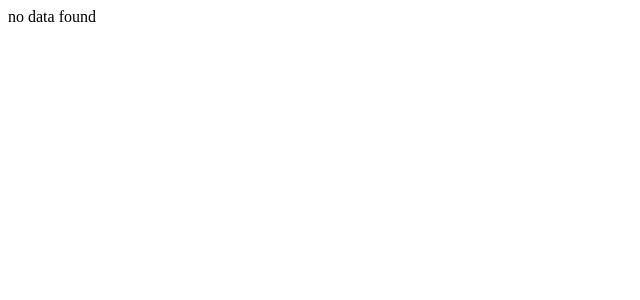
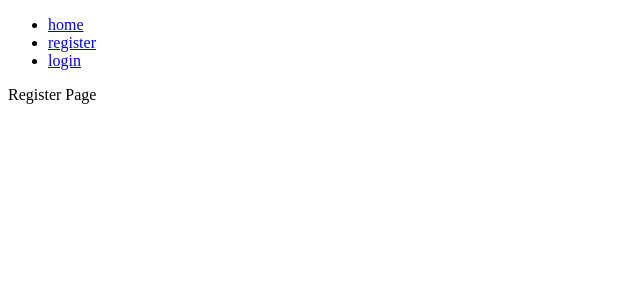
Before and after one commit to BrunoSilvaDF/jwt-authentication, a React (Create React App) app in the folder web/: page /register in a window 1280 px wide. Shown: the top 300 px of the page, without its empty margins (0-640 px from the left). Built offline with nearby package versions, Linux system fonts and the light colour scheme; no server answers.

Commit message:
feat: add routes

```diff
--- a/web/src/app.tsx
+++ /dev/null
@@ -1,18 +0,0 @@
-import React from 'react'
-import { useHelloQuery } from './generated/graphql'
-
-const App = () => {
-  const { data, loading } = useHelloQuery()
-
-  if (loading) {
-    return <div>loading...</div>
-  }
-
-  if (!data) {
-    return <div>no data found</div>
-  }
-
-  return <div className='App'>{data?.hello}</div>
-}
-
-export default App
--- a/web/src/index.tsx
+++ b/web/src/index.tsx
@@ -1,6 +1,6 @@
 import React from 'react'
 import ReactDOM from 'react-dom'
-import App from './app'
+import Router from './router'
 import { ApolloClient, ApolloProvider, InMemoryCache } from '@apollo/client'
 
 const client = new ApolloClient({
@@ -10,7 +10,7 @@ const client = new ApolloClient({
 
 ReactDOM.render(
   <ApolloProvider client={client}>
-    <App />
+    <Router />
   </ApolloProvider>,
   document.getElementById('root')
 )
--- /dev/null
+++ b/web/src/pages/hello-page.tsx
@@ -0,0 +1,16 @@
+import React from 'react'
+import { useHelloQuery } from '../generated/graphql'
+
+export const HelloPage: React.FC = () => {
+  const { data, loading } = useHelloQuery()
+
+  if (loading) {
+    return <div>loading...</div>
+  }
+
+  if (!loading && !data) {
+    return <div>data not found</div>
+  }
+
+  return <div>{data?.hello}</div>
+}
--- /dev/null
+++ b/web/src/pages/home-page.tsx
@@ -0,0 +1,7 @@
+import React from 'react'
+
+interface HomePageProps {}
+
+export const HomePage: React.FC<HomePageProps> = ({}) => {
+  return <div>home page</div>
+}
--- /dev/null
+++ b/web/src/pages/index.ts
@@ -0,0 +1,4 @@
+export * from './hello-page'
+export * from './home-page'
+export * from './login-page'
+export * from './register-page'
--- /dev/null
+++ b/web/src/pages/login-page.tsx
@@ -0,0 +1,7 @@
+import React from 'react'
+
+interface LoginPageProps {}
+
+export const LoginPage: React.FC<LoginPageProps> = ({}) => {
+  return <div>Login Page</div>
+}
--- /dev/null
+++ b/web/src/pages/register-page.tsx
@@ -0,0 +1,7 @@
+import React from 'react'
+
+interface RegisterPageProps {}
+
+export const RegisterPage: React.FC<RegisterPageProps> = ({}) => {
+  return <div>Register Page</div>
+}
--- /dev/null
+++ b/web/src/router.tsx
@@ -0,0 +1,31 @@
+import React from 'react'
+import { BrowserRouter, Link, Route, Switch } from 'react-router-dom'
+import { HelloPage, HomePage, LoginPage, RegisterPage } from './pages'
+
+const Router = () => {
+  return (
+    <BrowserRouter>
+      <header>
+        <ul>
+          <li>
+            <Link to='/'>home</Link>
+          </li>
+          <li>
+            <Link to='/register'>register</Link>
+          </li>
+          <li>
+            <Link to='/login'>login</Link>
+          </li>
+        </ul>
+      </header>
+      <Switch>
+        <Route path='/login' component={LoginPage} />
+        <Route path='/register' component={RegisterPage} />
+        <Route path='/hello' component={HelloPage} />
+        <Route path='/' component={HomePage} />
+      </Switch>
+    </BrowserRouter>
+  )
+}
+
+export default Router
```
